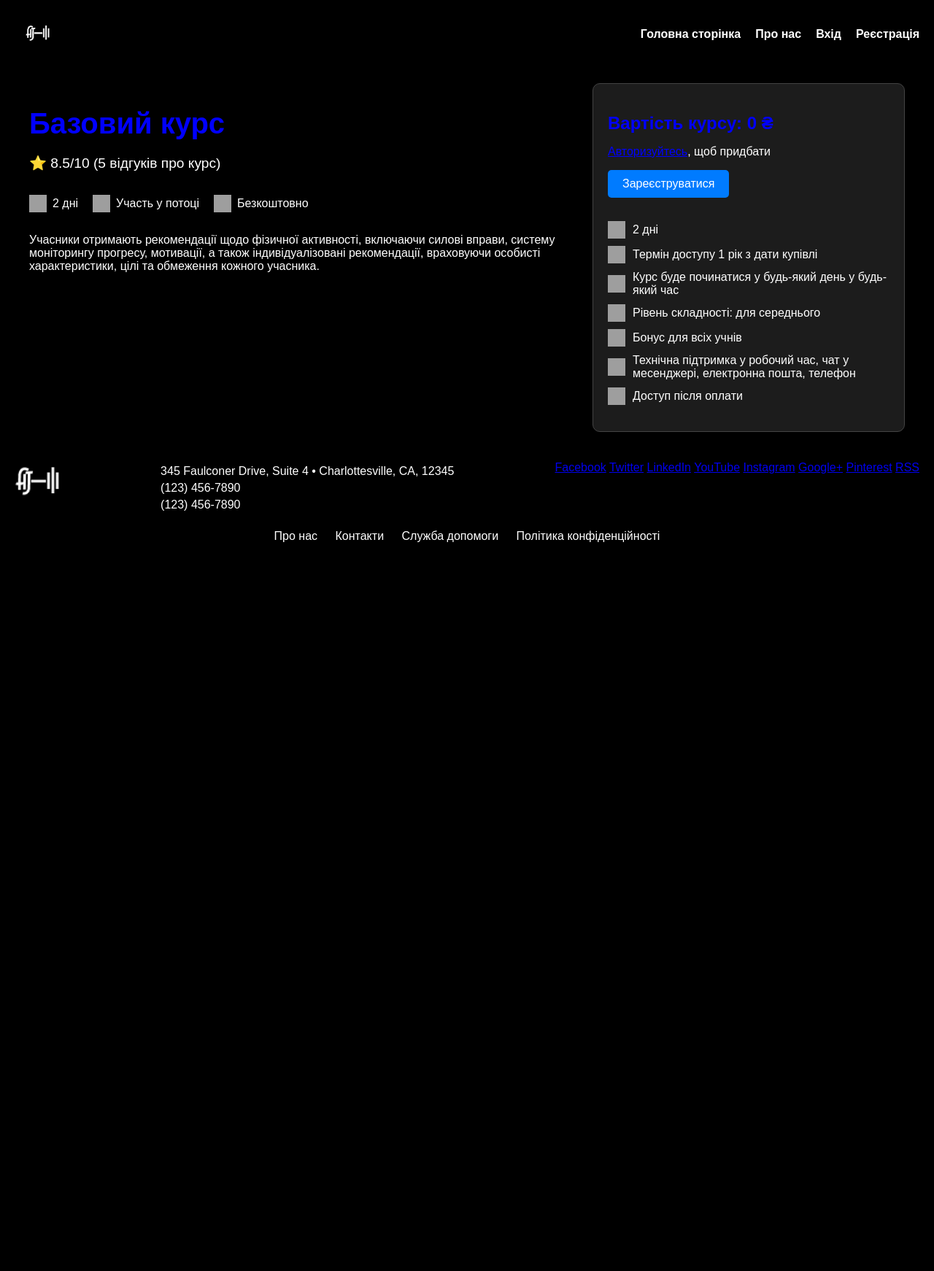
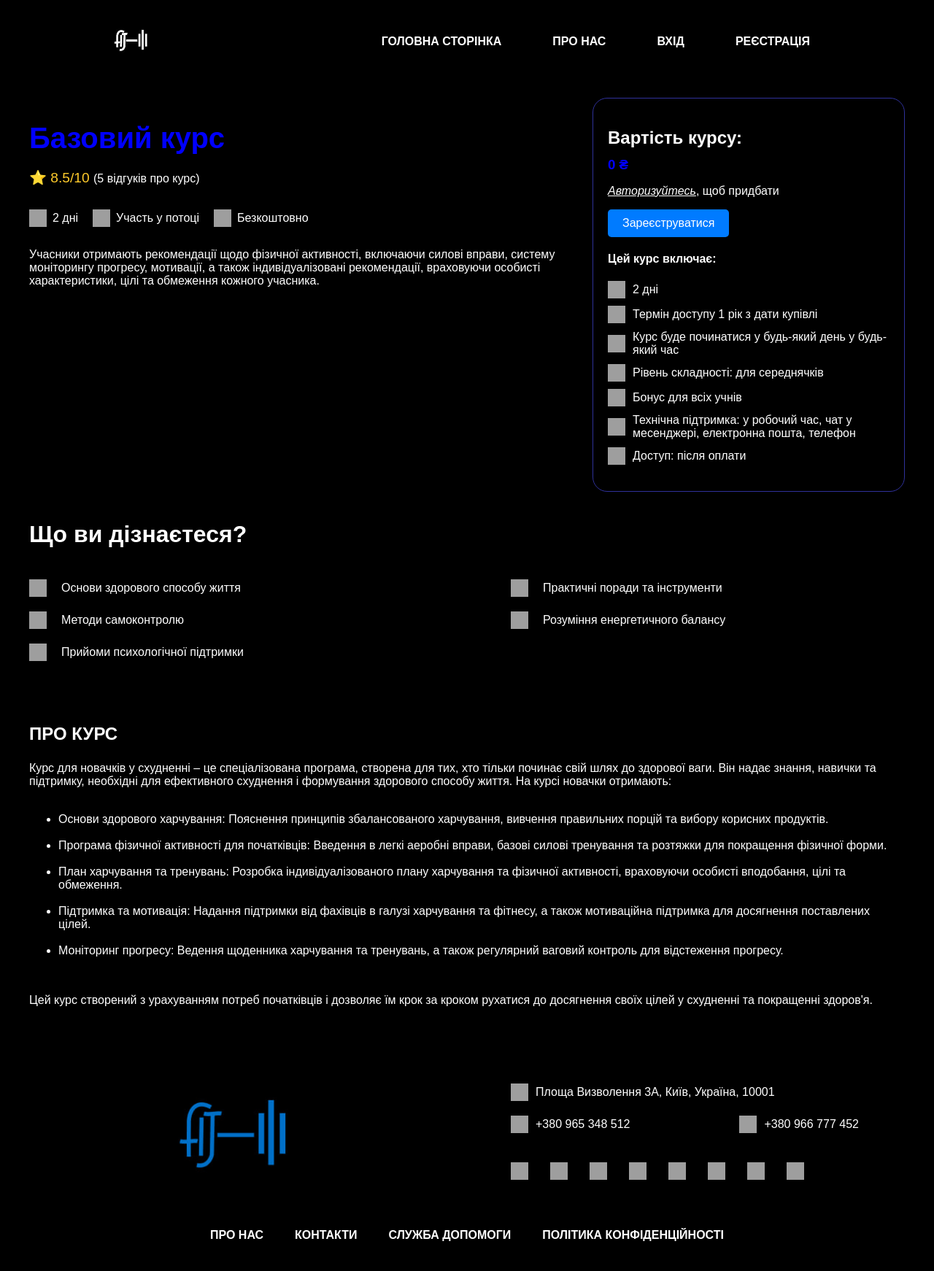
Before and after one commit to NureMiachKateryna/website-FitSprint, a PHP site: page /basic-course.html in a window 1280 px wide. Shown: the whole page at 73% size. Before the commit the page ends 743 px from the top, so only its background shows below. Run offline with PHP 8.4, Linux system fonts and the light colour scheme; grey boxes are pictures that could not be loaded.

Commit message:
changed basic course

```diff
--- a/basic-course.html
+++ b/basic-course.html
@@ -5,20 +5,20 @@
     <meta charset="UTF-8">
     <meta name="viewport" content="width=device-width, initial-scale=1.0">
     <title>FitSprint</title>
-    <link rel="stylesheet" href="basic-course.css">
+    <link rel="stylesheet" href="css/basic-course.css">
 </head>
 
 <body>
     <header>
         <div class="logo">
-            <img src="logo.jpg" alt="FitSprint Logo">
+            <img src="img/logo.jpg">
         </div>
         <nav>
             <ul>
-                <li><a href="#">Головна сторінка</a></li>
-                <li><a href="#">Про нас</a></li>
-                <li><a href="#">Вхід</a></li>
-                <li><a href="#">Реєстрація</a></li>
+                <li><a href="index.html">ГОЛОВНА СТОРІНКА</a></li>
+                <li><a href="aboutUs.html">ПРО НАС</a></li>
+                <li><a href="login.html">ВХІД</a></li>
+                <li><a href="registration.html">РЕЄСТРАЦІЯ</a></li>
             </ul>
         </nav>
     </header>
@@ -27,18 +27,19 @@
         <section class="course-container">
             <div class="course">
                 <h1>Базовий курс</h1>
-                <p class="rating">⭐ 8.5/10 (5 відгуків про курс)</p>
+                <p class="rating">⭐ <span style="color: #FFCB2B;">8.5/10</span> <span
+                        style="color: white; font-size: smaller;">(5 відгуків про курс)</span></p>
                 <div class="course-details">
                     <div class="icon-info">
-                        <img src="calendar-icon.png" alt="Calendar">
+                        <img src="calendar-icon.png">
                         <p>2 дні</p>
                     </div>
                     <div class="icon-info">
-                        <img src="group-icon.png" alt="Group">
+                        <img src="group-icon.png">
                         <p>Участь у потоці</p>
                     </div>
                     <div class="icon-info">
-                        <img src="free-icon.png" alt="Free">
+                        <img src="free-icon.png">
                         <p>Безкоштовно</p>
                     </div>
                 </div>
@@ -47,50 +48,99 @@
                     характеристики, цілі та обмеження кожного учасника.</p>
             </div>
             <div class="course-register">
-                <h2>Вартість курсу: 0 ₴</h2>
-                <p><a href="#">Авторизуйтесь</a>, щоб придбати</p>
-                <button>Зареєструватися</button>
+                <h2 style="color: white;">Вартість курсу:
+                    <h3 style="color: blue; display: inline;">0 ₴</h3>
+                </h2>
+                <p><a href="login.html"><em>Авторизуйтесь</a></em>, щоб придбати</p>
+                <button><a href="login.html" style="text-decoration: none; color: white;">Зареєструватися</a></button>
+                <h4 style="color: white;">Цей курс включає:</h4>
                 <ul>
-                    <li><img src="clock-icon.png" alt="Clock"> 2 дні</li>
-                    <li><img src="access-icon.png" alt="Access"> Термін доступу 1 рік з дати купівлі</li>
-                    <li><img src="calendar-icon.png" alt="Calendar"> Курс буде починатися у будь-який день у будь-який
+                    <li><img src="clock-icon.png"> 2 дні</li>
+                    <li><img src="access-icon.png"> Термін доступу 1 рік з дати купівлі</li>
+                    <li><img src="calendar-icon.png"> Курс буде починатися у будь-який день у будь-який
                         час</li>
-                    <li><img src="level-icon.png" alt="Level"> Рівень складності: для середнього</li>
-                    <li><img src="bonus-icon.png" alt="Bonus"> Бонус для всіх учнів</li>
-                    <li><img src="support-icon.png" alt="Support"> Технічна підтримка у робочий час, чат у месенджері,
+                    <li><img src="level-icon.png"> Рівень складності: для середнячків</li>
+                    <li><img src="bonus-icon.png"> Бонус для всіх учнів</li>
+                    <li><img src="support-icon.png"> Технічна підтримка: у робочий час, чат у месенджері,
                         електронна пошта, телефон</li>
-                    <li><img src="payment-icon.png" alt="Payment"> Доступ після оплати</li>
+                    <li><img src="payment-icon.png"> Доступ: після оплати</li>
                 </ul>
             </div>
+        </section>
+        <section class="course-info">
+            <h2>Що ви дізнаєтеся?</h2>
+            <div class="course-info-columns">
+                <ul class="course-info-left">
+                    <li><img src="img/check-icon.png"> Основи здорового способу життя</li>
+                    <li><img src="img/check-icon.png"> Методи самоконтролю</li>
+                    <li><img src="img/check-icon.png"> Прийоми психологічної підтримки</li>
+                </ul>
+                <ul class="course-info-right">
+                    <li><img src="img/check-icon.png"> Практичні поради та інструменти</li>
+                    <li><img src="img/check-icon.png"> Розуміння енергетичного балансу</li>
+                </ul>
+            </div>
+            <h3>ПРО КУРС</h3>
+
+            <p>Курс для новачків у схудненні – це спеціалізована програма, створена для тих, хто тільки починає свій
+                шлях до здорової ваги. Він надає знання, навички та підтримку, необхідні для ефективного схуднення і
+                формування здорового способу життя. На курсі новачки отримають:</p>
+            <ul>
+                <br>
+                <li>Основи здорового харчування: Пояснення принципів збалансованого харчування, вивчення правильних
+                    порцій та вибору корисних продуктів.</li>
+                <br>
+                <li>Програма фізичної активності для початківців: Введення в легкі аеробні вправи, базові силові
+                    тренування та розтяжки для покращення фізичної форми.</li>
+                <br>
+                <li>План харчування та тренувань: Розробка індивідуалізованого плану харчування та фізичної
+                    активності,
+                    враховуючи особисті вподобання, цілі та обмеження.</li>
+                <br>
+                <li>Підтримка та мотивація: Надання підтримки від фахівців в галузі харчування та фітнесу, а також
+                    мотиваційна підтримка для досягнення поставлених цілей.</li>
+                <br>
+                <li>Моніторинг прогресу: Ведення щоденника харчування та тренувань, а також регулярний ваговий
+                    контроль
+                    для відстеження прогресу.</li>
+            </ul>
+            <br>
+            <p>Цей курс створений з урахуванням потреб початківців і дозволяє їм крок за кроком рухатися до
+                досягнення
+                своїх цілей у схудненні та покращенні здоров'я.</p>
         </section>
     </main>
 
     <footer>
         <div class="footer-content">
-            <div class="logo">
-                <img src="logo.png" alt="FitSprint Logo">
+            <div class="logo-blue">
+                <img src="img/logo-blue.jpg" alt="FitSprint Logo">
             </div>
             <div class="contact-info">
-                <p>345 Faulconer Drive, Suite 4 • Charlottesville, CA, 12345</p>
-                <p>(123) 456-7890</p>
-                <p>(123) 456-7890</p>
-            </div>
-            <div class="social-media">
-                <a href="#">Facebook</a>
-                <a href="#">Twitter</a>
-                <a href="#">LinkedIn</a>
-                <a href="#">YouTube</a>
-                <a href="#">Instagram</a>
-                <a href="#">Google+</a>
-                <a href="#">Pinterest</a>
-                <a href="#">RSS</a>
+                <div class="address">
+                    <p><img src="img/address-icon.png" alt="Address Icon"> Площа Визволення 3А, Київ, Україна, 10001</p>
+                </div>
+                <div class="phones">
+                    <p><img src="img/phone-icon.png" alt="Phone Icon"> +380 965 348 512</p>
+                    <p><img src="img/phone-icon.png" alt="Phone Icon"> +380 966 777 452</p>
+                </div>
+                <div class="social-media">
+                    <a href="#"><img src="img/facebook-icon.png"></a>
+                    <a href="#"><img src="img/twitter-icon.png"></a>
+                    <a href="#"><img src="img/linkedin-icon.png"></a>
+                    <a href="#"><img src="img/youtube-icon.png"></a>
+                    <a href="#"><img src="img/instagram-icon.png"></a>
+                    <a href="#"><img src="img/googleplus-icon.png"></a>
+                    <a href="#"><img src="img/pinterest-icon.png"></a>
+                    <a href="#"><img src="img/rss-icon.png"></a>
+                </div>
             </div>
         </div>
         <div class="footer-links">
-            <a href="#">Про нас</a>
-            <a href="#">Контакти</a>
-            <a href="#">Служба допомоги</a>
-            <a href="#">Політика конфіденційності</a>
+            <a href="aboutUs.html">ПРО НАС</a>
+            <a href="#">КОНТАКТИ</a>
+            <a href="#">СЛУЖБА ДОПОМОГИ</a>
+            <a href="#">ПОЛІТИКА КОНФІДЕНЦІЙНОСТІ</a>
         </div>
     </footer>
 
--- a/basic-course.css
+++ b/css/basic-course.css
@@ -15,7 +15,8 @@ header {
 }
 
 header .logo img {
-    height: 50px;
+    height: 70px;
+    margin-left: 115px;
 }
 
 header nav ul {
@@ -23,6 +24,8 @@ header nav ul {
     display: flex;
     margin: 0;
     padding: 0;
+    gap: 50px;
+    margin-right: 150px;
 }
 
 header nav ul li {
@@ -82,11 +85,11 @@ main {
 
 .course-register {
     flex: 1;
-    background-color: #1c1c1c;
+    background-color: #000000;
     padding: 20px;
-    border-radius: 10px;
+    border-radius: 20px;
     box-shadow: 0 4px 8px rgba(0, 0, 0, 0.2);
-    border: 1px solid #444;
+    border: 1px solid #2f319b;
 }
 
 .course-register h2 {
@@ -96,7 +99,7 @@ main {
 }
 
 .course-register p a {
-    color: #00f;
+    color: rgb(255, 255, 255);
     text-decoration: underline;
 }
 
@@ -108,7 +111,7 @@ main {
     padding: 10px 20px;
     font-size: 1em;
     cursor: pointer;
-    margin-bottom: 1em;
+    margin-bottom: 1еm;
 }
 
 .course-register button:hover {
@@ -132,13 +135,54 @@ main {
     height: 24px;
 }
 
+.course-info {
+    margin: 40px 0;
+}
+
+.course-info h2 {
+    color: #fff;
+    font-size: 2em;
+}
+
+.course-info h3 {
+    color: #fff;
+    font-size: 1.5em;
+    margin-top: 50px;
+}
+
+.course-info-columns {
+    display: flex;
+    justify-content: space-between;
+    align-items: flex-start;
+    gap: 20px;
+}
+
+.course-info-columns ul {
+    list-style: none;
+    padding: 0;
+    width: 45%;
+}
+
+.course-info-columns ul li {
+    display: flex;
+    align-items: center;
+    margin-bottom: 20px;
+}
+
+.course-info-columns ul li img {
+    margin-right: 20px;
+    width: 24px;
+    height: 24px;
+}
+
 footer {
     background-color: #000;
-    padding: 20px;
+    padding: 40px 20px;
     display: flex;
     justify-content: space-between;
-    align-items: center;
+    align-items: flex-start;
     flex-wrap: wrap;
+    color: #fff;
 }
 
 .footer-content {
@@ -148,22 +192,72 @@ footer {
     margin-bottom: 20px;
 }
 
-.footer-content .logo img {
-    height: 50px;
+.footer-content .logo-blue {
+    flex: 1;
+    margin-left: 200px;
 }
 
-.footer-content .contact-info p,
-.footer-content .social-media a {
+.footer-content .logo-blue img {
+    height: 150px;
+}
+
+.footer-content .contact-info {
+    flex: 2;
+    text-align: left;
+    margin-left: 200px;
+}
+
+.footer-content .contact-info p {
+    display: flex;
+    align-items: center;
     margin: 5px 0;
 }
 
+.footer-content .contact-info img {
+    margin-right: 10px;
+    width: 24px;
+    height: 24px;
+}
+
+.footer-content .phones {
+    display: flex;
+    flex-direction: row;
+    gap: 150px;
+    margin-top: 20px;
+}
+
+.footer-content .phones p {
+    margin: 0;
+}
+
+.footer-content .social-media {
+    display: flex;
+    align-items: center;
+    margin-top: 40px;
+    justify-content: flex-start;
+    margin-left: -10px;
+}
+
+.footer-content .social-media a {
+    color: #fff;
+    margin: 0 10px;
+}
+
+.footer-content .social-media a img {
+    width: 24px;
+    height: 24px;
+}
+
 .footer-links {
-    text-align: center;
-    width: 100%;
+    display: flex;
+    width: 60%;
+    justify-content: space-between;
+    margin: 30px auto 0 auto;
 }
 
 .footer-links a {
     color: #fff;
-    margin: 0 10px;
+    margin: 0 20px;
     text-decoration: none;
+    font-weight: bold;
 }
```
Also changed, not shown: img/logo-blue.jpg (added), img/logo.jpg (renamed from logo.jpg).
